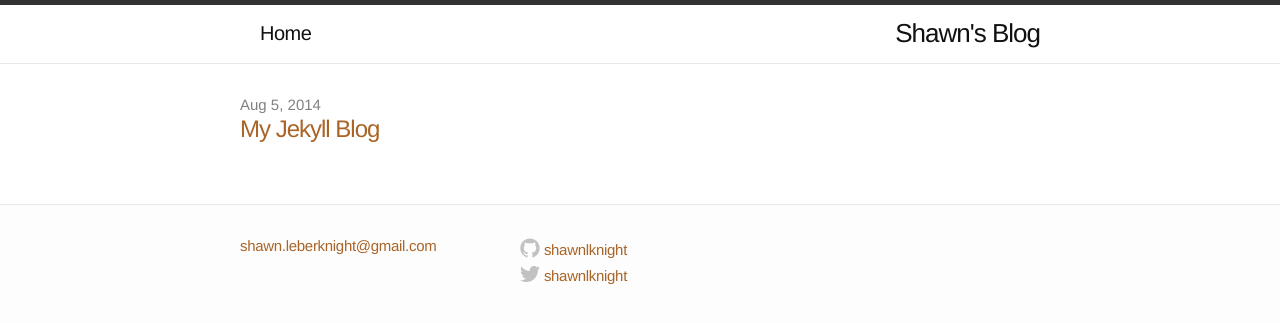
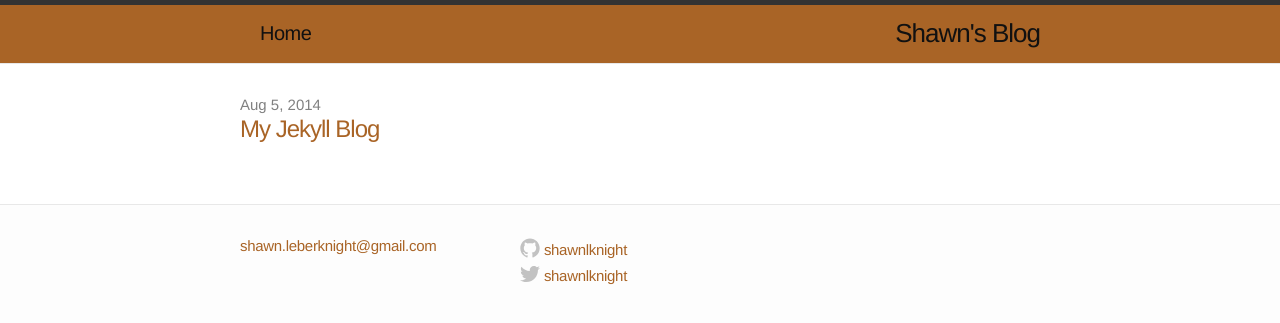
Before and after one commit to shawnlknight/blog, a Jekyll site: the page built from index.html, in a window 1280 px wide. Shown: the top 323 px of the page. Built offline with Jekyll 4.4.1, drawn with Linux system fonts in a browser that asks for light colours.

Commit message:
css changes

```diff
--- a/css/main.css
+++ b/css/main.css
@@ -20,7 +20,7 @@
 
 a         { color: #a96426; text-decoration: none; }
 a:hover   { color: #000; }
-a:visited { color: #205caa; }
+a:visited { color: #935621; }
 
 /* Utility */
 
@@ -44,7 +44,7 @@
   border-top: 5px solid #333;
   border-bottom: 1px solid #e8e8e8;
   min-height: 56px;
-  background-color: white;
+  background-color: #a96426;
 }
 
 .site-title,
```
